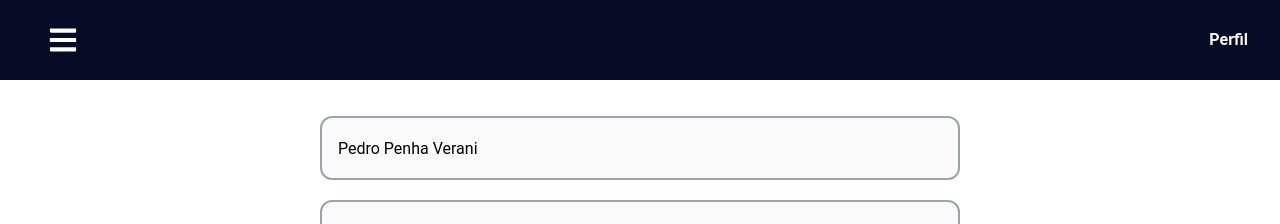
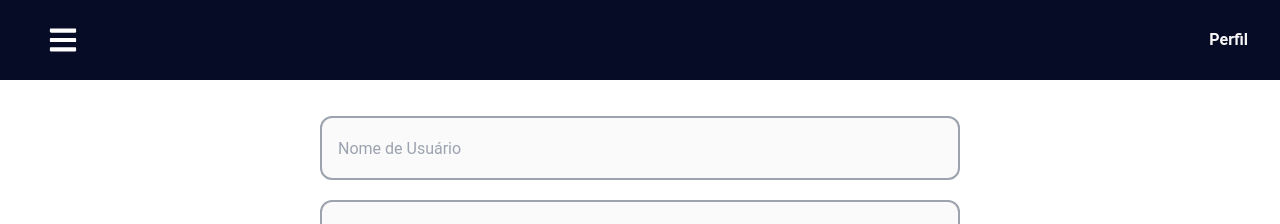
Before and after one commit to AhgoraLabs/AhLib-frontend, a React (Create React App) app: page /perfil in a window 1280 px wide. Shown: the top 224 px of the page. Built offline with nearby package versions, Linux system fonts and the light colour scheme.

Commit message:
fixing  profile

```diff
--- a/src/components/Navbar.js
+++ b/src/components/Navbar.js
@@ -22,7 +22,9 @@ function Navbar() {
                         <FaIcons.FaBars onClick={showSidebar} />
                     </Link>
                     <div className='mt-8'>
-                        <Button  width="w-18" height="h-8" fontSize="text-base">Perfil</Button>
+                        <Link to='perfil'>
+                            <Button width="w-18" height="h-8" fontSize="text-base">Perfil</Button>
+                        </Link>
                     </div>
                 </div>
 
--- a/src/context/auth/AuthContext.js
+++ b/src/context/auth/AuthContext.js
@@ -15,7 +15,7 @@ export const AuthProvider = ({ children }) => {
 
     localStorage.setItem('@App:user',JSON.stringify(data.user.name));
     localStorage.setItem('@App:id',JSON.stringify(data.user._id));
-    localStorage.setItem('@App:email',  JSON.stringify(data.user.email))
+    localStorage.setItem('@App:email',  data.user.email)
     localStorage.setItem('@App:token', data.token);
 
   }
--- a/src/pages/Profile.js
+++ b/src/pages/Profile.js
@@ -9,6 +9,7 @@ const styleInput = `h-16 px-4 mt-5 outline-none border-2 border-gray-400 rounded
 
 const ProfilePage = () => {
     const { user } = useContext(AuthContext);
+    console.log(user)
 
 
     const initialValue = {
@@ -32,7 +33,7 @@ const ProfilePage = () => {
                 <input
                     className={styleInput}
                     placeholder={'Nome de Usuário'}
-                    value={'Pedro Penha Verani'}
+                    value={user.name}
                     disabled={true}
                 />
 
```
